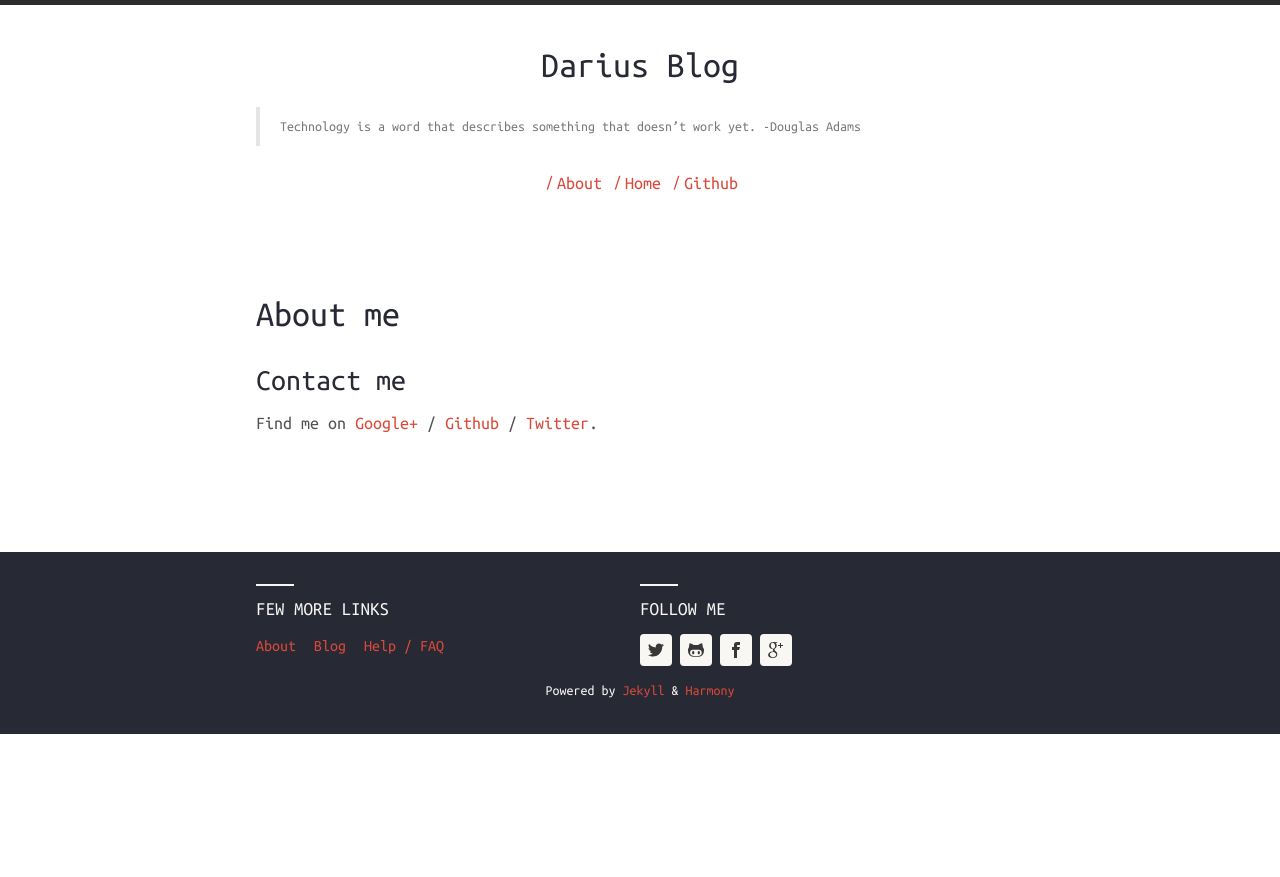
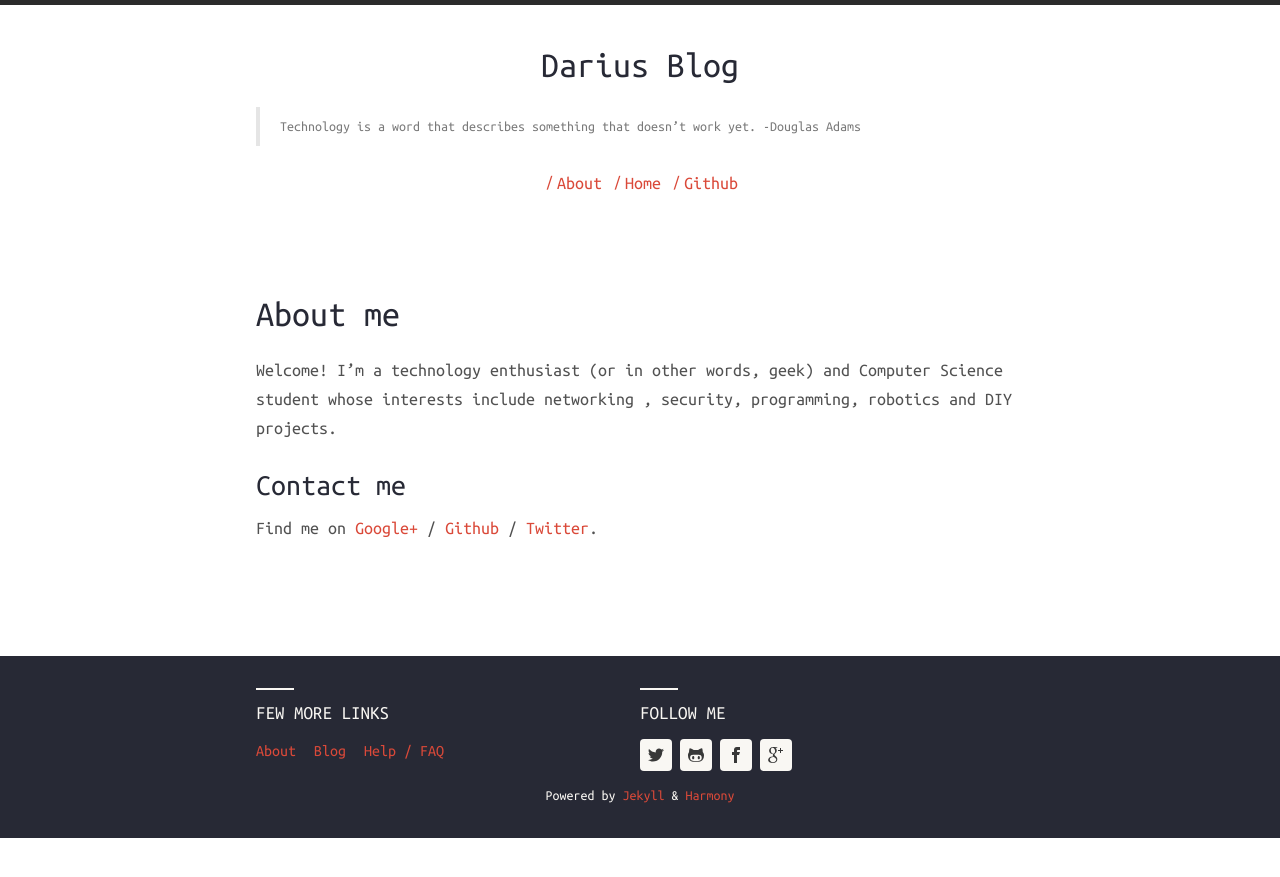
Before and after one commit to dariusbakunas/dariusbakunas.github.io, a Jekyll site: the page built from about.md, in a window 1280 px wide. Shown: the top 877 px of the page. Built offline with Jekyll 4.4.1, drawn with Linux system fonts in a browser that asks for light colours; nearby versions of some CDN libraries.

Commit message:
Updated about page

```diff
--- a/about.md
+++ b/about.md
@@ -3,6 +3,8 @@ layout: page
 title: About me
 permalink: /about/
 ---
+
+Welcome! I'm a technology enthusiast (or in other words, geek) and Computer Science student whose interests include networking , security, programming, robotics and DIY projects.
 
 ### Contact me
 
```
